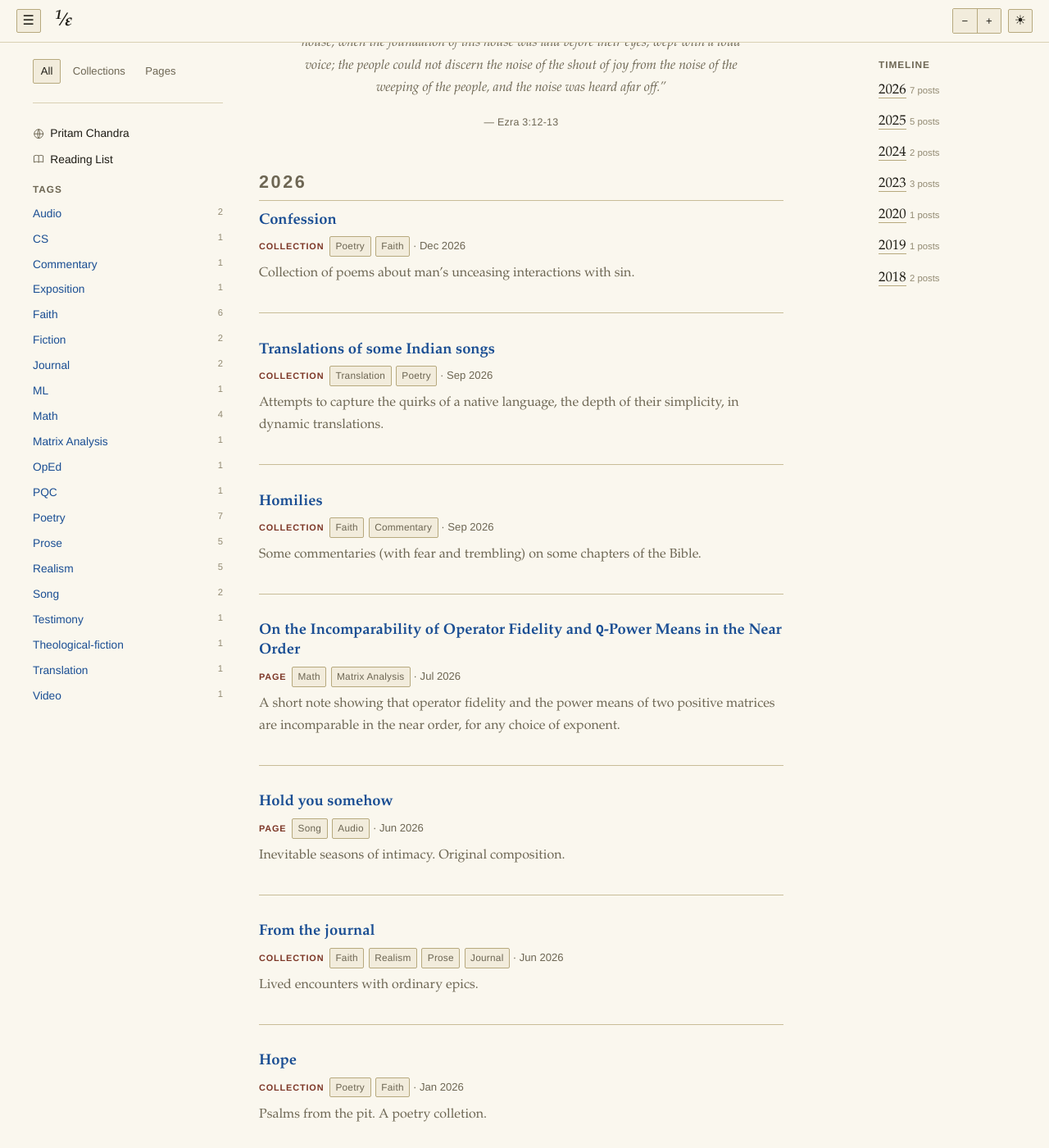
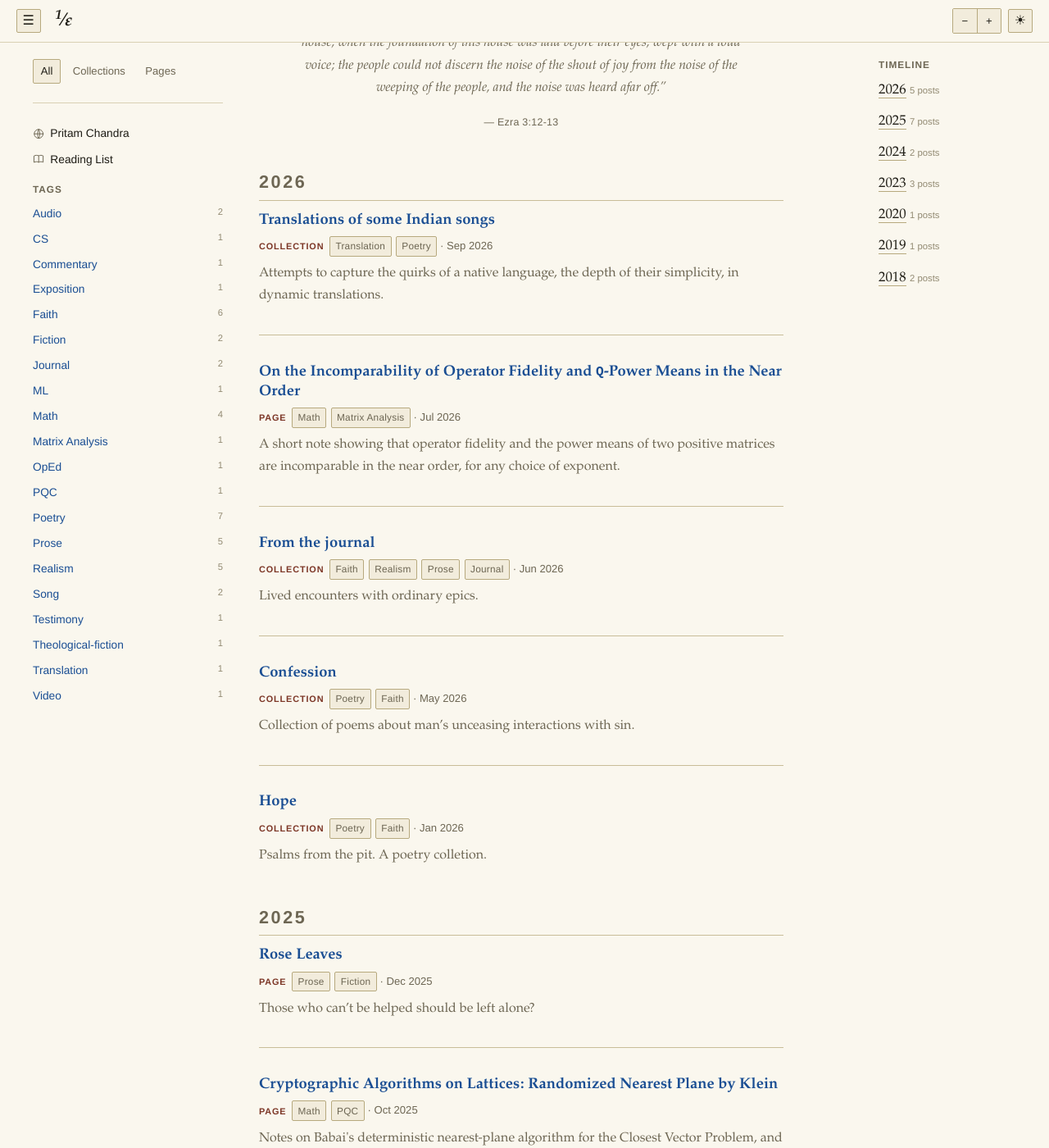
Before and after one commit to pritamchandra/pritamchandra.github.io, a Jekyll site: the page built from blog/index.md, in a window 1280 px wide and 1400 px high, scrolled down 207 px. Shown: the whole window at 82% size. Built offline with Jekyll 4.4.1, drawn with Linux system fonts in a browser that asks for light colours; some of the changed text lies outside the part shown.

Commit message:
Update dates on several pieces, add Homilies chapter dates, refresh CV
Corrects publish dates on Confession, Homilies, and "Hold you somehow";
adds real dates to the two Homilies chapters; updates the CV PDF.

Co-Authored-By: Claude Sonnet 5 <noreply@anthropic.com>

```diff
--- a/_posts/2026-06-14-hold-you-somehow.md
+++ b/_posts/2026-06-14-hold-you-somehow.md
@@ -1,7 +1,7 @@
 ---
 title: "Hold you somehow"
 description: "A song and its lyrics."
-date: 2026-06-14
+date: 2025-06-14
 tags: [Song, Audio]
 preview: "Inevitable seasons of intimacy. Original composition."
 audio_src: "/assets/audio/hold-you-somehow-sad.m4a"
--- a/blog/homilies/index.md
+++ b/blog/homilies/index.md
@@ -6,7 +6,7 @@ book_slug: homilies
 book_title: "Homilies"
 subtitle: "Select commentaries (with fear and trembling) on some chapters of the Bible."
 tags: [Faith, Commentary]
-date: 2026-09-05 12:00:00 +0530
+date: 2025-05-05 12:00:00 +0530
 note: "Verse citations are links — hover (tap, on a phone) to see the verse in NIV."
 
 preview: "Some commentaries (with fear and trembling) on some chapters of the Bible."
```
Also changed, not shown: _books/homilies-1-genesis-1.md (+1 -0 lines), _books/homilies-2-colossians-1.md (+1 -0 lines), blog/confession/index.md (+1 -1 lines), 1 other file.
